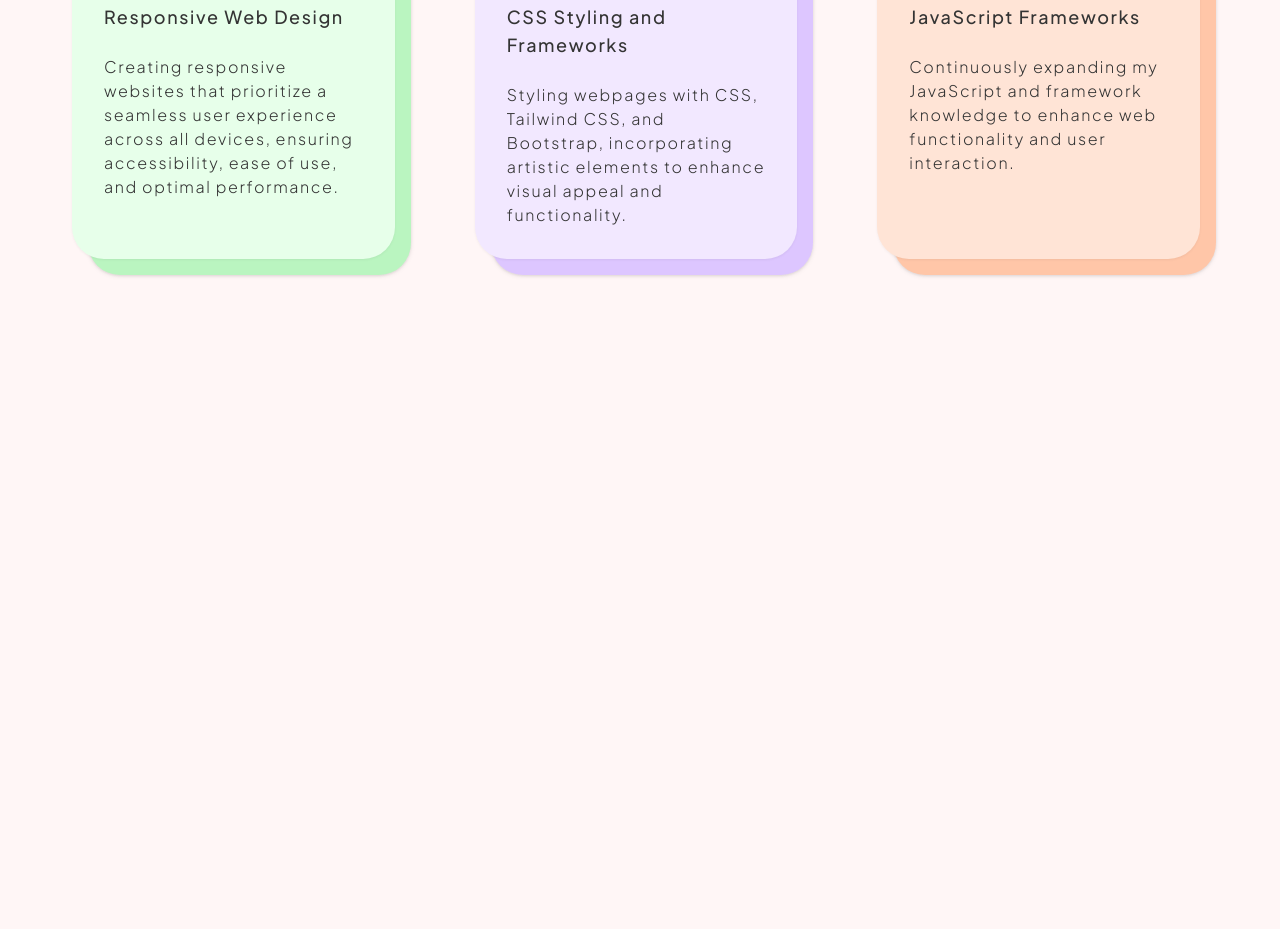
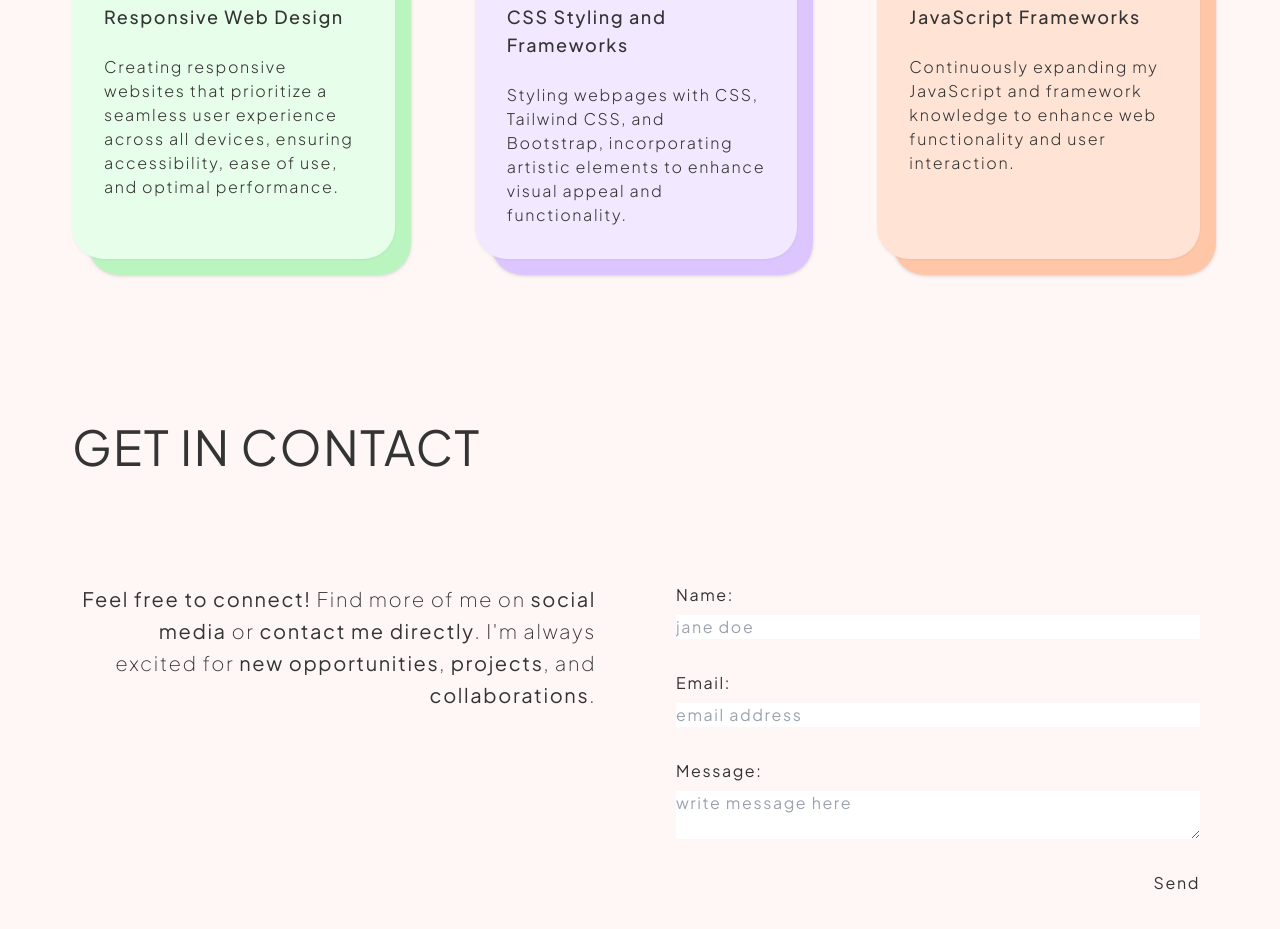
Before and after one commit to vejtheguy/portfolio, a website: page docs/index.html in a window 1280 px wide. Shown: the part 2984-3913 px from the top of the page. Before the commit the page ends 3343 px from the top, so only its background shows below. Drawn offline with nearby package versions, Linux system fonts and the light colour scheme.

Commit message:
feat: contact form initial setup

```diff
--- a/docs/index.html
+++ b/docs/index.html
@@ -356,6 +356,64 @@
           </div>
         </div>
       </div>
+      <!-- Get in contact section -->
+      <div id="contact" class="mt-16 mr-2 anchor-offset">
+        <h2 class="uppercase text-5xl mb-28">Get in Contact</h2>
+        <div class="flex flex-col lg:flex-row justify-center gap-20">
+          <div class="lg:w-1/2 w-full flex flex-col gap-6 lg:gap-10">
+            <p
+              class="leading-8 xl:leading-9 text-left lg:text-right text-xl xl:text-2xl font-extralight"
+            >
+              <span class="font-normal">Feel free to connect!</span> Find more
+              of me on <span class="font-normal">social media</span> or
+              <span class="font-normal">contact me directly</span>. I'm always
+              excited for <span class="font-normal">new opportunities</span>,
+              <span class="font-normal">projects</span>, and
+              <span class="font-normal">collaborations</span>.
+            </p>
+          </div>
+          <form
+            class="lg:w-1/2 w-full flex flex-col"
+            action="https://formsubmit.co/vejtheguy48@gmail.com"
+            method="post"
+          >
+            <label for="name" class="mb-2">Name: </label>
+            <input
+              type="text"
+              name="name"
+              id="name"
+              placeholder="jane doe"
+              class="mb-8"
+            />
+            <label for="name" class="mb-2">Email: </label>
+            <input
+              type="email"
+              name="email"
+              placeholder="email address"
+              class="mb-8"
+            />
+            <label for="name" class="mb-2">Message: </label>
+            <textarea
+              id="message"
+              name="message"
+              placeholder="write message here"
+              class="w-full mb-8"
+            ></textarea>
+            <input
+              type="hidden"
+              name="_subject"
+              value="Contact submission from portfolio website!"
+            />
+            <input
+              type="hidden"
+              name="_next"
+              value="https://vejtheguy.github.io/portfolio/pages/thank-you.html"
+            />
+            <input type="hidden" name="_template" value="box" />
+            <input type="submit" value="Send" class="text-right" />
+          </form>
+        </div>
+      </div>
     </main>
   </body>
 </html>
```
Also changed, not shown: docs/pages/thank-you.html (added, +12 -0 lines), docs/style.css.
